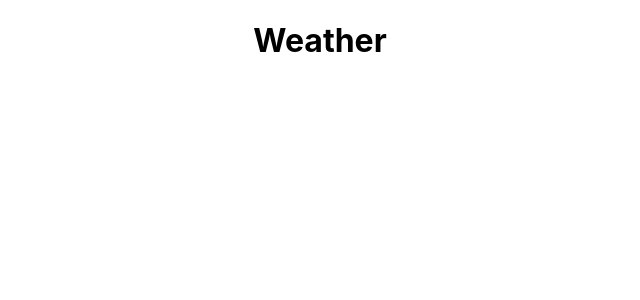
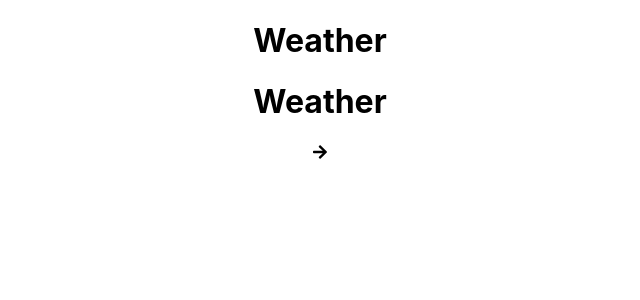
Before and after one commit to Dominik-Zajac/Weather-Widget, a React (Create React App) app: page / in a window 1280 px wide. Shown: the top 300 px of the page, without its empty margins (320-960 px from the left). Built offline with nearby package versions, Linux system fonts and the light colour scheme.

Commit message:
Create components Weather and WidgetSwitch

```diff
--- a/src/App.js
+++ /dev/null
@@ -1,12 +0,0 @@
-import React from 'react';
-import './App.css';
-
-function App() {
-  return (
-    <div className="App">
-      <h1>Weather</h1>
-    </div>
-  );
-}
-
-export default App;
--- /dev/null
+++ b/src/components/WidgetSwitch/WidgetSwitch.js
@@ -0,0 +1,17 @@
+import React from 'react';
+import { FontAwesomeIcon } from '@fortawesome/react-fontawesome';
+import { faArrowLeft, faArrowRight } from '@fortawesome/free-solid-svg-icons';
+
+
+const WidgetSwitch = ({ toggleWidget }) => {
+    return (
+        <div>
+            <FontAwesomeIcon
+                className='icon'
+                icon={toggleWidget ? faArrowLeft : faArrowRight}
+            />
+        </div>
+    );
+};
+
+export default WidgetSwitch;
--- /dev/null
+++ b/src/containers/App/App.js
@@ -0,0 +1,31 @@
+import React, { Component } from 'react';
+
+/* Components */
+import Weather from '../Weather/Weather';
+import WidgetSwitch from '../../components/WidgetSwitch/WidgetSwitch';
+
+/* Styles */
+import './App.scss';
+
+class App extends Component {
+    state = {
+        toggleWidget: false,
+    }
+
+    render() {
+
+        return (
+            <div className='App'>
+                <h1>Weather</h1>
+                <div className='container-weather'>
+                    <Weather />
+                    <WidgetSwitch
+                        toggleWidget={this.state.toggleWidget}
+                    />
+                </div>
+            </div>
+        );
+    }
+};
+
+export default App;
--- a/src/App.css
+++ b/src/containers/App/App.scss
@@ -1,3 +1,4 @@
 .App {
   text-align: center;
+
 }
--- /dev/null
+++ b/src/containers/Weather/Weather.js
@@ -0,0 +1,12 @@
+import React, { Component } from 'react';
+
+class Weather extends Component {
+    state = {}
+    render() {
+        return (
+            <h1>Weather</h1>
+        );
+    };
+};
+
+export default Weather;
```
Also changed, not shown: package.json (+6 -1 lines), src/index.js (+6 -2 lines), src/index.scss (renamed from src/index.css), 1 other file (tests, documents, lock files or other folders).
